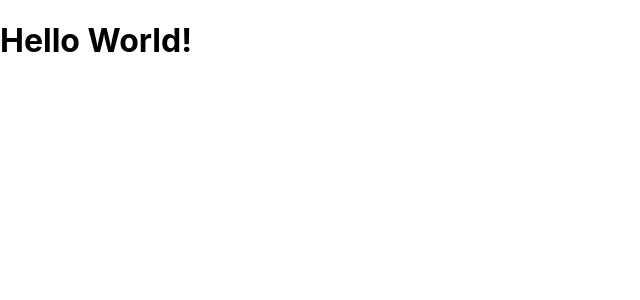
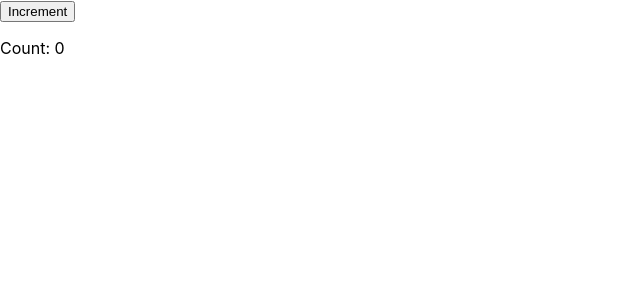
Before and after one commit to wadigzon/test-app, a React (Create React App) app: page / in a window 1280 px wide. Shown: the top 300 px of the page, without its empty margins (0-640 px from the left). Built offline with nearby package versions, Linux system fonts and the light colour scheme.

Commit message:
.- added initial content

```diff
--- a/src/App.js
+++ b/src/App.js
@@ -1,13 +1,12 @@
-import React from 'react';
+export default function App() {
+  let count = 0;
 
-import './App.css';
-
-function App() {
   return (
-    <h1>Hello World!</h1>
+    <>
+      <button onClick={()=>count++}>
+        Increment
+      </button>
+      <p>Count: {count}</p>
+    </>
   );
 }
-
-
-
-export default App;
```
